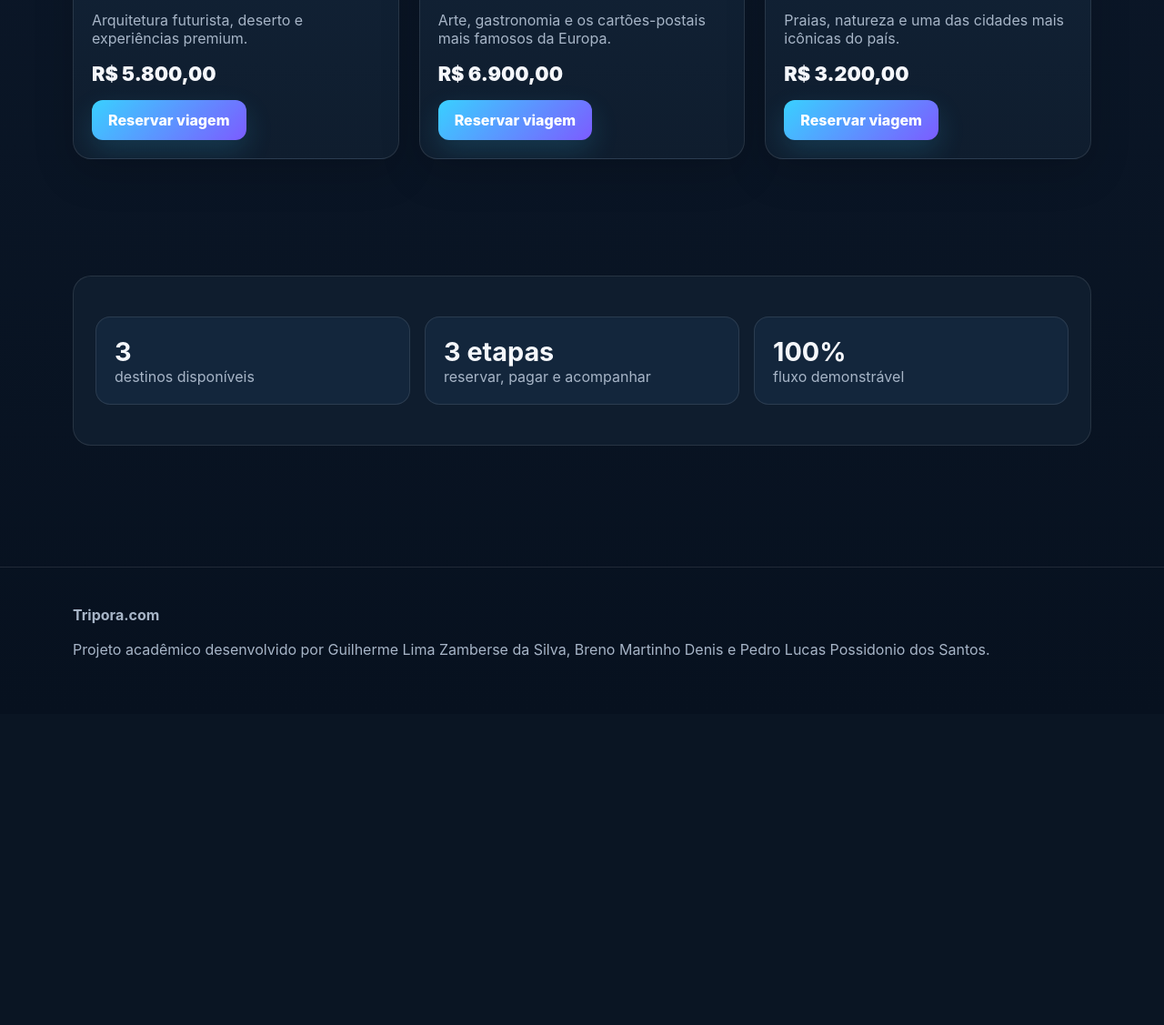
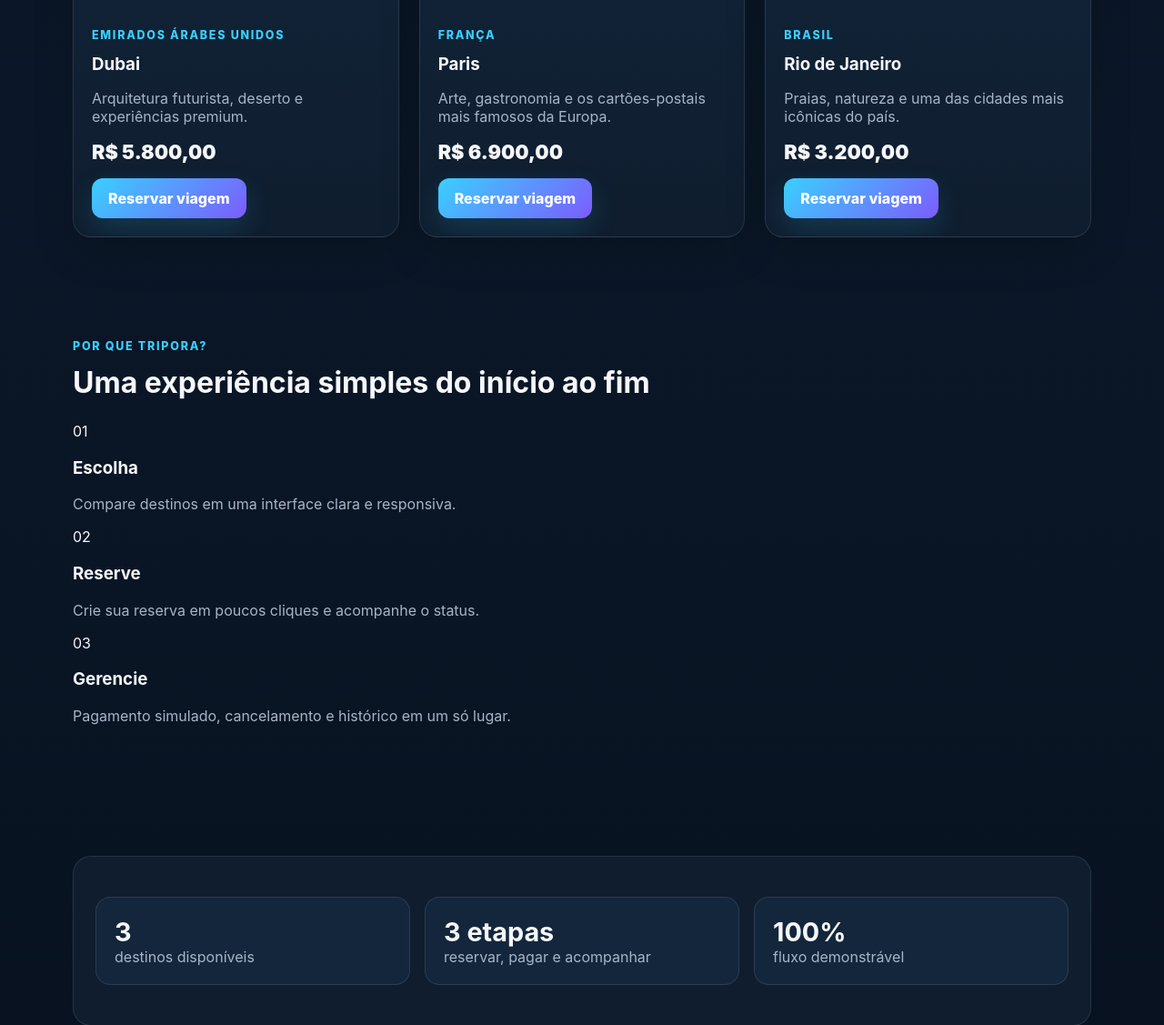
Before and after one commit to Cookie131223/Turismo-para-aprenseta-o, a PHP site: page / in a window 1280 px wide. Shown: the part 1104-2231 px from the top of the page at 91% size. Before the commit the page ends 1828 px from the top, so only its background shows below. Run offline with PHP 8.4, Linux system fonts and the light colour scheme; data comes from the database, SQL or seed files in the repository.

Commit message:
style: polish homepage experience

```diff
--- a/index.php
+++ b/index.php
@@ -7,12 +7,22 @@
 $rows=$db->query('SELECT * FROM destinos ORDER BY id ASC')->fetchAll();
 $destinos=array_map(fn($d)=>new Destino((int)$d['id'],$d['nome'],$d['pais'],$d['descricao'],(float)$d['preco'],$d['imagem']),$rows);
 ?>
-<!doctype html><html lang="pt-BR"><head><meta charset="utf-8"><meta name="viewport" content="width=device-width,initial-scale=1"><meta name="description" content="Tripora.com - sistema acadêmico de reservas de viagens"><title>Tripora.com</title><link rel="stylesheet" href="css/main.css"></head>
+<!doctype html><html lang="pt-BR"><head><meta charset="utf-8"><meta name="viewport" content="width=device-width,initial-scale=1"><meta name="description" content="Tripora.com - reserve, acompanhe e gerencie suas viagens em um só lugar"><meta name="theme-color" content="#07111f"><title>Tripora.com</title><link rel="stylesheet" href="css/main.css"></head>
 <body>
 <header class="site-header"><div class="container nav"><a class="brand" href="index.php">Tripora<span>.com</span></a><button class="menu-toggle" type="button" aria-label="Abrir menu" aria-expanded="false"><span></span><span></span><span></span></button><nav class="nav-links"><a href="#destinos">Destinos</a><?php if(isset($_SESSION['user_id'])): ?><a href="minhas_reservas.php">Minhas viagens</a><?php endif; ?><?php if(($_SESSION['user_role']??'')==='admin'): ?><a href="admin_dashboard.php">Admin</a><?php endif; ?><?php if(isset($_SESSION['user_id'])): ?><span class="muted">Olá, <?= htmlspecialchars($_SESSION['user_name']) ?></span><a href="logout.php">Sair</a><?php else: ?><a href="login.html">Entrar</a><a class="btn small" href="registrar.html">Criar conta</a><?php endif; ?></nav></div></header>
 <main>
 <section class="container hero"><div><p class="eyebrow">Sua próxima história começa aqui</p><h1>Viaje mais.<br>Viva melhor.</h1><p>Escolha seu destino, faça sua reserva, acompanhe tudo em um painel e finalize o pagamento em um fluxo completo.</p><div class="hero-actions"><a class="btn" href="#destinos">Explorar destinos</a><?php if(isset($_SESSION['user_id'])): ?><a class="btn secondary" href="minhas_reservas.php">Gerenciar viagens</a><?php else: ?><a class="btn secondary" href="registrar.html">Começar agora</a><?php endif; ?></div></div><div class="hero-card"><div><p class="eyebrow">Experiências selecionadas</p><h2>Do Brasil para o mundo.</h2><p>Reservas simples, rápidas e organizadas.</p></div></div></section>
-<section class="container section" id="destinos"><div class="section-head"><div><p class="eyebrow">Destinos</p><h2>Escolha sua próxima viagem</h2></div><p class="muted">Pacotes demonstrativos para apresentação acadêmica.</p></div><div class="grid"><?php foreach($destinos as $destino){ echo $destino->mostrarCard(); } ?></div></section>
+<section class="container section" id="destinos">
+<div class="section-head"><div><p class="eyebrow">Destinos</p><h2>Escolha sua próxima viagem</h2></div><p class="muted">Encontre seu destino e reserve em poucos passos.</p></div>
+<div class="search-box"><span class="search-icon">⌕</span><input id="destinationSearch" type="search" placeholder="Buscar por destino ou país..." aria-label="Buscar destinos"><span id="resultCount" class="search-count"><?= count($destinos) ?> opções</span></div>
+<div class="grid" id="destinationGrid"><?php foreach($destinos as $destino){ echo $destino->mostrarCard(); } ?></div>
+<p id="emptySearch" class="empty-search" hidden>Nenhum destino encontrado. Tente outro nome ou país.</p>
+</section>
+<section class="container section benefits-section"><div class="section-head"><div><p class="eyebrow">Por que Tripora?</p><h2>Uma experiência simples do início ao fim</h2></div></div><div class="benefits-grid">
+<article class="benefit"><span class="benefit-icon">01</span><h3>Escolha</h3><p class="muted">Compare destinos em uma interface clara e responsiva.</p></article>
+<article class="benefit"><span class="benefit-icon">02</span><h3>Reserve</h3><p class="muted">Crie sua reserva em poucos cliques e acompanhe o status.</p></article>
+<article class="benefit"><span class="benefit-icon">03</span><h3>Gerencie</h3><p class="muted">Pagamento simulado, cancelamento e histórico em um só lugar.</p></article>
+</div></section>
 <section class="container section"><div class="panel"><div class="kpis"><div class="kpi"><strong><?= count($destinos) ?></strong><span class="muted">destinos disponíveis</span></div><div class="kpi"><strong>3 etapas</strong><span class="muted">reservar, pagar e acompanhar</span></div><div class="kpi"><strong>100%</strong><span class="muted">fluxo demonstrável</span></div></div></div></section>
 </main>
 <footer class="footer"><div class="container"><strong>Tripora.com</strong><p>Projeto acadêmico desenvolvido por Guilherme Lima Zamberse da Silva, Breno Martinho Denis e Pedro Lucas Possidonio dos Santos.</p></div></footer>
```
